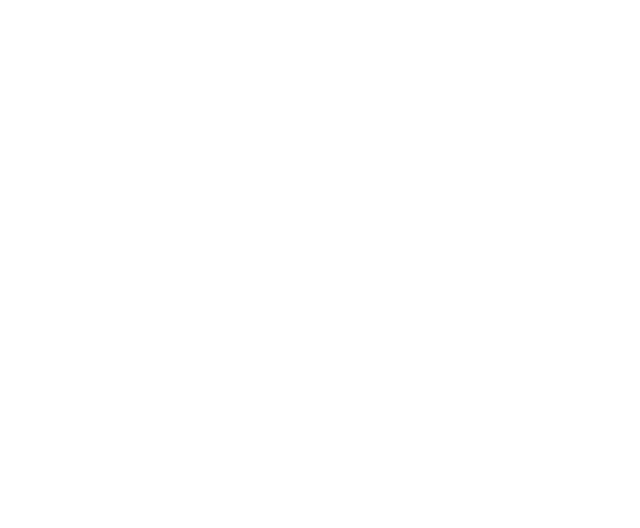
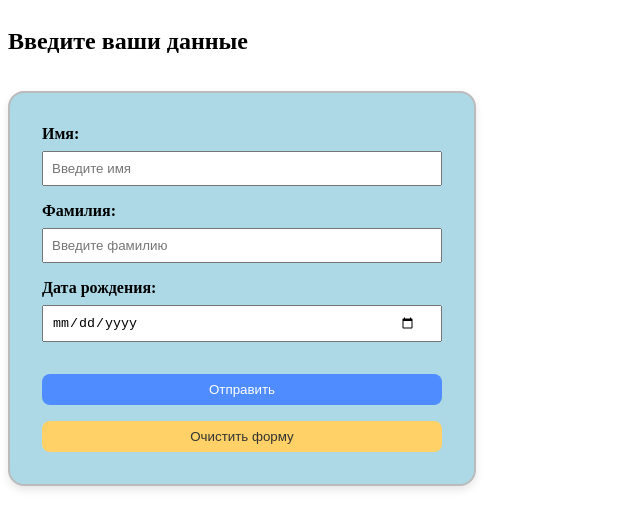
Before and after one commit to AlexandrMaspanov/numerology, a React (Vite) app: page / in a window 1280 px wide. Shown: the top 528 px of the page, without its empty margins (0-640 px from the left). Built offline with nearby package versions, Linux system fonts and the light colour scheme; no server answers.

Commit message:
feat: add NameForm, CustomButton, InputField components with styles

```diff
--- a/package.json
+++ b/package.json
@@ -10,6 +10,11 @@
     "preview": "vite preview"
   },
   "dependencies": {
+    "@fortawesome/fontawesome-svg-core": "^6.7.2",
+    "@fortawesome/free-solid-svg-icons": "^6.7.2",
+    "@fortawesome/react-fontawesome": "^0.2.2",
+    "axios": "^1.9.0",
+    "dotenv": "^16.5.0",
     "react": "^19.1.0",
     "react-dom": "^19.1.0"
   },
--- a/src/App.jsx
+++ b/src/App.jsx
@@ -1,6 +1,22 @@
+import React, { useState } from "react";
+import NameForm from "./components/nameform/NameForm";
+
 function App() {
+  const [result, setResult] = useState(null);
+  const [isLoading, setIsLoading] = useState(false);
+  const [error, setError] = useState(null);
+
   return (
     <>
+      <main>
+        <div className='wrapper'>
+          <NameForm
+            setResult={setResult}
+            setIsLoading={setIsLoading}
+            setError={setError}
+          />
+        </div>
+      </main>
     </>
   )
 }
--- /dev/null
+++ b/src/components/custombutton/CustomButton.jsx
@@ -0,0 +1,16 @@
+import React from 'react';
+import styles from './CustomButton.module.css';
+
+const CustomButton = ({ type = 'button', onClick, variant = 'default', children }) => {
+    return (
+        <button
+            className={`${styles.button} ${variant === 'clear' ? styles.clear : ''}`}
+            type={type}
+            onClick={onClick}
+        >
+            {children}
+        </button>
+    );
+}
+
+export default CustomButton;
--- /dev/null
+++ b/src/components/custombutton/CustomButton.module.css
@@ -0,0 +1,24 @@
+.button {
+    padding: 0.5rem 1rem;
+    border: none;
+    border-radius: 0.5rem;
+    background-color: #4f8cff;
+    color: #ffffff;
+    font-weight: 500;
+    transition: background-color 0.2s ease-in-out;
+}
+
+.button:hover {
+    background-color: #3b6edc;
+    cursor: pointer;
+}
+
+.clear {
+    background-color: #ffd166;
+    color: #333;
+    transition: background-color 0.2s ease-in-out;
+}
+
+.clear:hover {
+    background-color: #f4b942;
+}
--- /dev/null
+++ b/src/components/inputfield/InputField.jsx
@@ -0,0 +1,44 @@
+import React from 'react';
+import styles from './InputField.module.css';
+
+const InputField = ({
+    id,
+    label,
+    name,
+    value,
+    placeholder,
+    onChange,
+    type = 'text',
+    required = true
+}) => {
+    return (
+        <div className={styles.field}>
+            <label htmlFor={id} className={styles.label}>{label}:</label>
+            <div className={styles.inputWrapper}>
+                <input
+                    id={id}
+                    type={type}
+                    name={name}
+                    placeholder={placeholder}
+                    value={value}
+                    onChange={onChange}
+                    required={required}
+                    className={styles.input}
+                />
+
+                {value && (
+                    <button
+                        type='button'
+                        className={styles.clearButton}
+                        onClick={() => onChange({ target: { name, value: '' } })}
+                        aria-label='Очистить поле'
+                    >
+                        x
+                    </button>
+                )}
+            </div>
+        </div>
+    );
+}
+
+export default InputField;
--- /dev/null
+++ b/src/components/inputfield/InputField.module.css
@@ -0,0 +1,35 @@
+.field {
+    display: flex;
+    flex-direction: column;
+    gap: 0.5rem;
+}
+
+.label {
+    font-weight: bold;
+}
+
+.inputWrapper {
+    position: relative;
+    display: flex;
+    align-items: center;
+}
+
+.input {
+    flex: 1;
+    padding: 0.5rem;
+    padding-right: 1.5rem;
+}
+
+.clearButton {
+    position: absolute;
+    right: 0.5rem;
+    background: none;
+    border: none;
+    color: #555;
+    cursor: pointer;
+    line-height: 1;
+}
+
+.clearButton:hover {
+    color: #000;
+}
--- /dev/null
+++ b/src/components/nameform/NameForm.jsx
@@ -0,0 +1,155 @@
+import React, { useState, useEffect } from 'react';
+import axios from 'axios';
+import InputField from "../inputfield/InputField";
+import CustomButton from "../custombutton/CustomButton";
+import styles from './NameForm.module.css';
+
+const API_URL = 'https://roxyapi.com/api/v1/data/astro/numerology/';
+const API_TOKEN = import.meta.env.VITE_API_TOKEN;
+
+const INITIALIZE_FORMDATA = {
+    firstName: '',
+    lastName: '',
+    birthDate: ''
+};
+
+const NameForm = ({ setResult, setIsLoading, setError }) => {
+    const [formData, setFormData] = useState(INITIALIZE_FORMDATA);
+
+    // Загрузка данных из localStorage при инициализации
+    useEffect(() => {
+        const savedFormData = localStorage.getItem('savedFormData');
+
+        if (savedFormData) {
+            try {
+                setFormData(JSON.parse(savedFormData));
+            } catch (error) {
+                console.error('Ошибка при загрузке localStorage: ', error);
+            }
+        }
+    }, []);
+
+    useEffect(() => {
+        const timeoutId = setTimeout(() => {
+            localStorage.setItem('savedFormData', JSON.stringify(formData));
+        }, 500);
+
+        return () => clearTimeout(timeoutId);
+    }, [formData]);
+
+    // Обработка ввода
+    const handleChangeInput = (e) => {
+        const { name, value } = e.target;
+        setFormData(prev => ({ ...prev, [name]: value }));
+    }
+
+    // Очистка формы
+    const handleClearForm = () => {
+        setFormData(INITIALIZE_FORMDATA);
+        setResult(null);
+        setIsLoading(false);
+        setError(null);
+
+        localStorage.removeItem('savedFormData');
+    }
+
+    // Отправка формы
+    const handleSubmit = async (e) => {
+        e.preventDefault();
+
+        localStorage.setItem('savedFormData', JSON.stringify(formData));
+
+        const payload = {
+            first_name: formData.firstName,
+            last_name: formData.lastName,
+            birthdate: formData.birthDate
+        };
+
+        await fetchData(payload);
+    }
+
+    // Запрос данных с сервера
+    const fetchData = async (payload) => {
+        setIsLoading(true);
+        setError(null);
+        setResult(null);
+
+        try {
+            const [resBasic, resInterpretation] = await Promise.all([
+                axios.post(`${API_URL}key-figures?token=${API_TOKEN}`,
+                    payload,
+                    {
+                        headers: {
+                            "Content-Type": "application/json"
+                        }
+                    }),
+                axios.post(`${API_URL}interpretations?token=${API_TOKEN}`,
+                    payload,
+                    {
+                        headers: {
+                            "Content-Type": "application/json"
+                        }
+                    })
+            ]);
+
+            setResult({
+                numbers: resBasic.data,
+                interpretation: resInterpretation.data
+            });
+        } catch (error) {
+            console.error('Ошибка: ', error);
+            setError(error.message || 'Неизвестная ошибка');
+        } finally {
+            setIsLoading(false);
+        }
+    };
+
+    return (
+        <div className={styles.formBlock}>
+            <h2>Введите ваши данные</h2>
+            <form className={styles.form} onSubmit={handleSubmit}>
+                <div className={styles.inputGroup}>
+                    <InputField
+                        id="firstName"
+                        label="Имя"
+                        name="firstName"
+                        placeholder="Введите имя"
+                        value={formData.firstName || ''}
+                        onChange={handleChangeInput}
+                    />
+                    <InputField
+                        id="lastName"
+                        label="Фамилия"
+                        name="lastName"
+                        placeholder="Введите фамилию"
+                        value={formData.lastName || ''}
+                        onChange={handleChangeInput}
+                    />
+                    <InputField
+                        id="birthDate"
+                        label="Дата рождения"
+                        name="birthDate"
+                        type="date"
+                        value={formData.birthDate || ''}
+                        onChange={handleChangeInput}
+                    />
+                </div>
+
+                <div className={styles.buttonsGroup}>
+                    <CustomButton type="submit">
+                        Отправить
+                    </CustomButton>
+
+                    <CustomButton
+                        onClick={handleClearForm}
+                        variant="clear"
+                    >
+                        Очистить форму
+                    </CustomButton>
+                </div>
+            </form>
+        </div>
+    );
+}
+
+export default NameForm;
--- /dev/null
+++ b/src/components/nameform/NameForm.module.css
@@ -0,0 +1,32 @@
+.formBlock {
+    display: flex;
+    flex-direction: column;
+    gap: 1rem;
+    flex: 1;
+    min-width: 280px;
+    max-width: 500px;
+}
+
+.form {
+    display: flex;
+    flex-direction: column;
+    gap: 2rem;
+    max-width: 400px;
+    padding: 2rem;
+    border: 2px solid #bbb;
+    border-radius: 1rem;
+    background-color: lightblue;
+    box-shadow: 0 0.25rem 0.5rem rgba(0, 0, 0, 0.1);
+}
+
+.inputGroup {
+    display: flex;
+    flex-direction: column;
+    gap: 1rem;
+}
+
+.buttonsGroup {
+    display: flex;
+    flex-direction: column;
+    gap: 1rem;
+}
```
Also changed, not shown: 1 other file (tests, documents, lock files or other folders).
